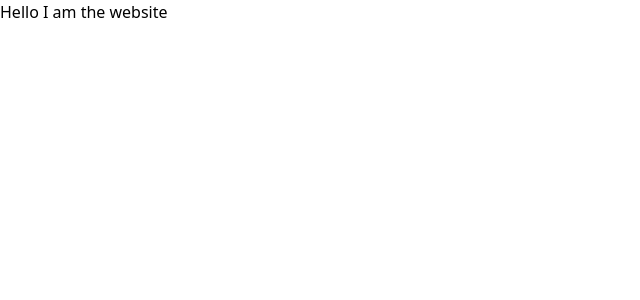
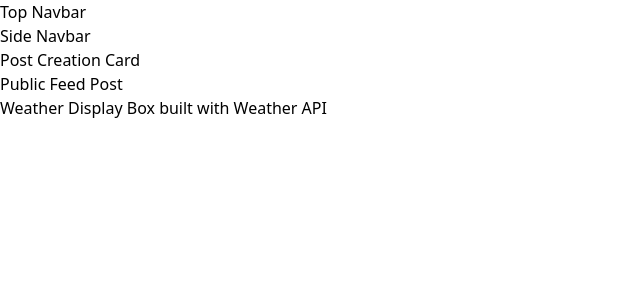
Before and after one commit to Anthony-Quispilaya/volleyball-website, a React (Vite) app: page / in a window 1280 px wide. Shown: the top 300 px of the page, without its empty margins (0-640 px from the left). Built offline with nearby package versions, Linux system fonts and the light colour scheme.

Commit message:
Created multiple components for UI design

```diff
--- a/src/App.jsx
+++ b/src/App.jsx
@@ -1,13 +1,21 @@
 import { useState } from 'react'
-import reactLogo from './assets/react.svg'
-import viteLogo from '/vite.svg'
 import './App.css'
+import TopNavbar from './components/TopNavbar'
+import SideNavbar from './components/SideNavbar'
+import CreatePost from './components/CreatePost'
+import FeedPost from './components/FeedPost'
+import WeatherBox from './components/WeatherBox'
 
 function App() {
   return (
     <>
-      <div>Hello I am the website
-      </div>
+    <div className="App relative h-auto w-auto">
+      <TopNavbar />
+      <SideNavbar />
+      <CreatePost />
+      <FeedPost />
+      <WeatherBox />
+    </div>
     </>
   )
 }
--- /dev/null
+++ b/src/components/CreatePost.jsx
@@ -0,0 +1,7 @@
+function CreatePost() {
+    return (
+        <div>Post Creation Card</div>
+    );
+}
+
+export default CreatePost;
--- /dev/null
+++ b/src/components/FeedPost.jsx
@@ -0,0 +1,11 @@
+function FeedPost() {
+    return (
+        <nav>
+            <div>
+                Public Feed Post
+            </div>
+        </nav>
+    );
+}
+
+export default FeedPost;
--- /dev/null
+++ b/src/components/SideNavbar.jsx
@@ -0,0 +1,11 @@
+function SideNavbar() {
+    return (
+        <nav>
+            <div>
+                Side Navbar
+            </div>
+        </nav>
+    );
+}
+
+export default SideNavbar;
--- /dev/null
+++ b/src/components/TopNavbar.jsx
@@ -0,0 +1,11 @@
+function TopNavbar() {
+    return (
+        <nav>
+            <div>
+                Top Navbar
+            </div>
+        </nav>
+    );
+}
+
+export default TopNavbar;
--- /dev/null
+++ b/src/components/WeatherBox.jsx
@@ -0,0 +1,11 @@
+function WeatherBox() {
+    return (
+        <nav>
+            <div>
+                Weather Display Box built with Weather API
+            </div>
+        </nav>
+    );
+}
+
+export default WeatherBox;
```
